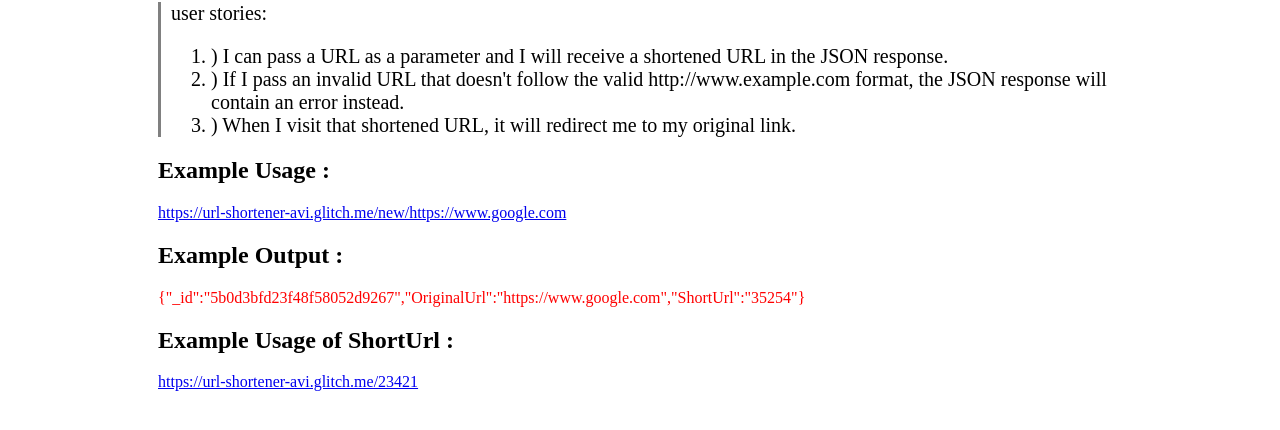
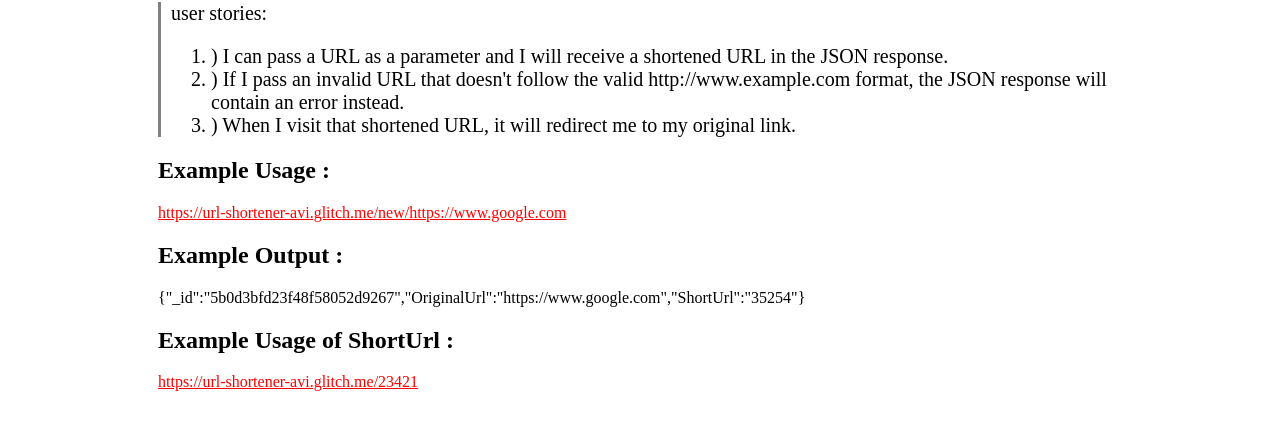
Before and after one commit to avibyahut/url-shortener-avi, a website: page views/index.html in a window 1280 px wide. Shown: the part 78-508 px from the top of the page. Drawn offline with Linux system fonts and the light colour scheme.

Commit message:
Update style.css

```diff
--- a/public/style.css
+++ b/public/style.css
@@ -9,6 +9,6 @@
 .u{
   margin-left:150px;
 }
-span{
+a{
     color:red;
   }
```
